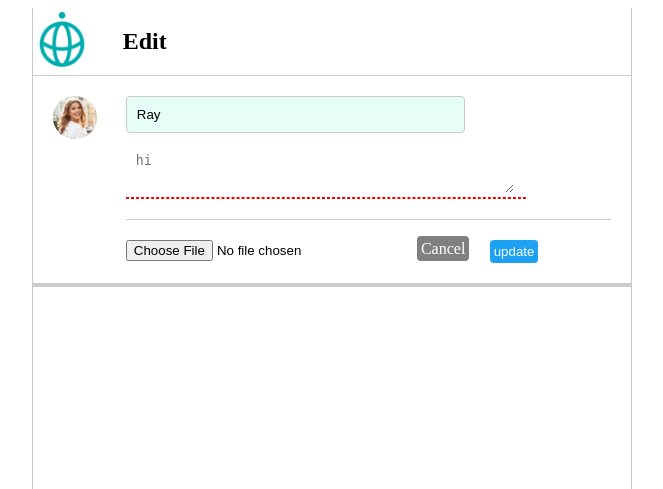
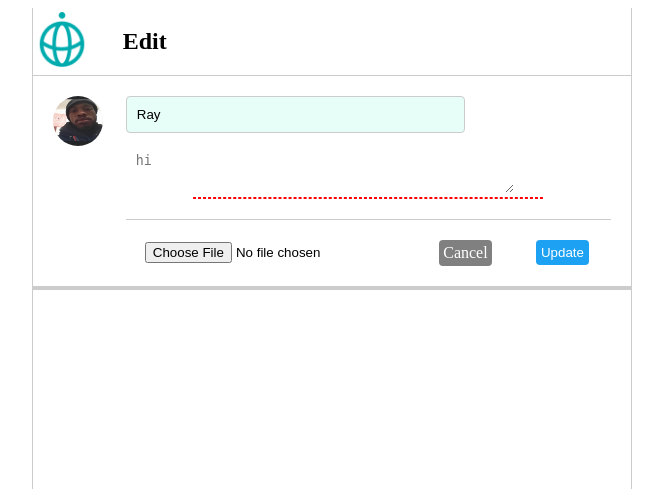
Before and after one commit to horatioDev/Twitter_Clone, a Django app: page /edit/76 in a window 1280 px wide. Shown: the top 489 px of the page, without its empty margins (308-971 px from the left). Run offline with Django 4.2, Linux system fonts and the light colour scheme; data comes from the database, SQL or seed files in the repository.

Commit message:
modified files and tweaked css

```diff
--- a/twitter_clone/static/css/style.css
+++ b/twitter_clone/static/css/style.css
@@ -64,7 +64,8 @@ Posts Form
 }
 
 .post_form .logo img {
-    width: 60%;
+    width: 50px;
+    height: 50px;
 }
 
 .post_form .name_input {
@@ -177,9 +178,10 @@ Post img container and likes
 ********************************* */
 
 .post_img_container {
-    width: 400px;
+    width: 350px;
     border-radius: 4px;
     border: 1px dashed red;
+    margin: auto;
 }
 
 .post_img_container img {
@@ -220,28 +222,34 @@ Edit Page Buttons
 
 .post_form .edit_buttons .file_button {
     flex-basis: 60%;
+    display: flex;
+    justify-content: start;
+
+}
+
+.post_form .edit_buttons .file_button input {
+    margin: auto
+    ;
 }
 
 .post_form .edit_buttons .update_button {
     flex-basis: 20%;
-}
-
-.post_form .edit_buttons .update_button {
-    flex-basis: 20%;
+    display: flex;
+    padding: 0;
 }
 
 .post_form .edit_buttons .update_button .update_link{
     border-radius: 4px;
     background-color: #1da1f2;
-    text-decoration: none;
     color: #fff;
-    padding: 4px;
-    margin: 0;
+    padding: 5px;
+    margin: auto;
     border: none;
 }
 
 .post_form .edit_buttons .cancel_button {
-    flex-basis: 15%;
+    flex-basis: 20%;
+    display: flex;
 }
 
 .post_form .edit_buttons .cancel_button .cancel_link{
@@ -249,8 +257,8 @@ Edit Page Buttons
     background-color: gray;
     text-decoration: none;
     color: #fff;
+    margin: auto;
     padding: 4px;
-    margin-right: 5px;
     border: none;
 }
 
--- a/twitter_clone/templates/edit.html
+++ b/twitter_clone/templates/edit.html
@@ -10,7 +10,7 @@
     </header>
     <section class="post_form">
         <div class="logo">
-            <img src="{% static 'img/sample-woman.jpg' %}" alt="User picture">
+            <img src="{% static 'img/my-pic.jpg' %}" alt="User picture">
         </div>
         <form action="/edit/{{post.id}}" method="post" enctype="multipart/form-data">
             <!-- Add a CSRF token to forms -->
@@ -34,7 +34,7 @@
                 </div>
                 <div class="update_button">
                     <!-- #<a class="update_link" href="{% url 'index' %}">Update</a> -->
-                    <input type="submit" value="update" class="update_link">
+                    <input type="submit" value="Update" class="update_link">
                 </div>
             </div>
         </form>
--- a/twitter_clone/templates/posts.html
+++ b/twitter_clone/templates/posts.html
@@ -11,7 +11,7 @@
     </header>
     <section class="post_form">
         <div class="logo">
-            <img src="{% static 'img/sample-woman.jpg' %}" alt="User picture">
+            <img src="{% static 'img/my-pic.jpg' %}" alt="User picture">
         </div>
         <form action="/" method="POST" enctype="multipart/form-data">
             <!-- Add a CSRF token to forms -->
```
Also changed, not shown: twitter_clone/static/img/my-pic.jpg (added).
